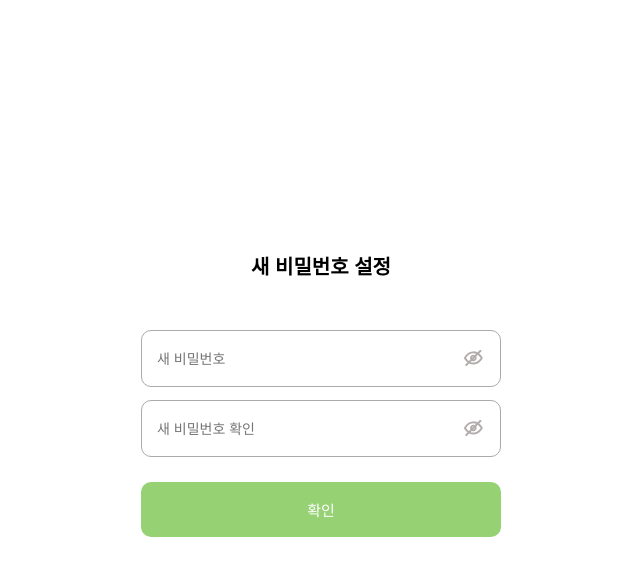
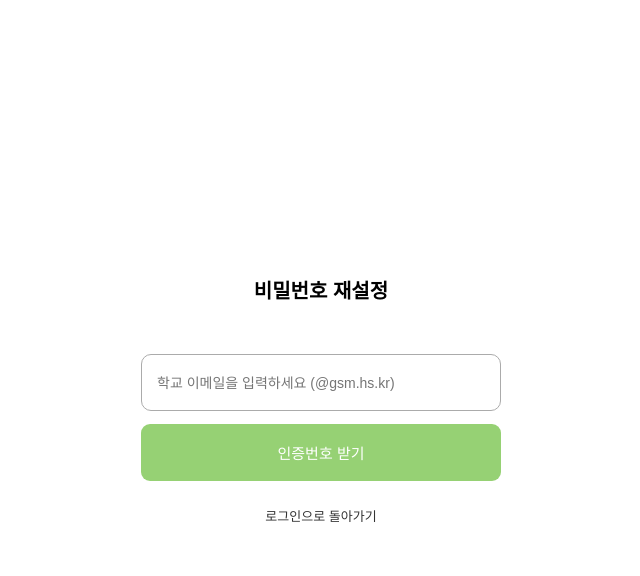
Before and after one commit to Code-Ideafev/GMT_front, a React (Vite) app: page / in a window 1280 px wide. Both pictures are taken after a click on the link "비밀번호 재설정". Shown: the top 576 px of the page, without its empty margins (319-959 px from the left). Built offline with nearby package versions, Linux system fonts and the light colour scheme.

Commit message:
feat: 도메인,인증번호 3분 제한 기능 추가

```diff
--- /dev/null
+++ b/src/pages/EmailStep.jsx
@@ -0,0 +1,13 @@
+export default function EmailStep({ email, setEmail, onNext }) {
+  return (
+    <form className="login-box" onSubmit={onNext}>
+      <input
+        type="email"
+        placeholder="학교 이메일을 입력하세요 (@gsm.hs.kr)"
+        value={email}
+        onChange={(e) => setEmail(e.target.value)}
+      />
+      <button type="submit">인증번호 받기</button>
+    </form>
+  );
+}
--- /dev/null
+++ b/src/pages/NewPasswordStep.jsx
@@ -0,0 +1,11 @@
+import PasswordField from '../components/PasswordField';
+
+export default function NewPasswordStep({ onFinish }) {
+  return (
+    <form className="login-box" onSubmit={(e) => e.preventDefault()}>
+      <PasswordField id="newPassword" placeholder="새 비밀번호" />
+      <PasswordField id="confirmNewPassword" placeholder="새 비밀번호 확인" />
+      <button onClick={onFinish}>변경 완료</button>
+    </form>
+  );
+}
--- /dev/null
+++ b/src/pages/ResetPassword.css
@@ -0,0 +1,52 @@
+/* 컨테이너 */
+#resetPasswordContainer {
+  width: 360px;
+  display: flex;
+  flex-direction: column;
+  align-items: center;
+}
+
+/* 안내 문구 */
+.info-text {
+  margin-bottom: 10px;
+  color: #666;
+  font-size: 14px;
+  text-align: left;
+  width: 100%;
+}
+
+/* 타이머가 들어있는 입력창 감싸기 */
+.input-wrapper {
+  position: relative;
+  width: 100%;
+}
+
+.timer {
+  position: absolute;
+  right: 15px;
+  top: 18px;
+  color: #ff4d4d;
+  font-weight: bold;
+  font-size: 14px;
+}
+
+/* 재전송 링크 */
+.resend-link {
+  margin-top: 15px;
+  font-size: 13px;
+  color: #888;
+  text-decoration: underline;
+  cursor: pointer;
+}
+
+/* 돌아가기 버튼 */
+.back-to-login {
+  margin-top: 25px;
+  font-size: 13px;
+  color: #333;
+  cursor: pointer;
+}
+
+.back-to-login:hover {
+  color: #96d174;
+}
--- a/src/pages/ResetPasswordForm.jsx
+++ b/src/pages/ResetPasswordForm.jsx
@@ -1,16 +1,53 @@
-import PasswordField from '../components/PasswordField';
+import { useState, useEffect } from 'react';
+import EmailStep from './EmailStep';
+import VerifyStep from './VerifyStep';
+import NewPasswordStep from './NewPasswordStep';
+import './ResetPassword.css'; // 전용 CSS 연결
 
 export default function ResetPasswordForm({ onBack }) {
+  const [step, setStep] = useState(1);
+  const [email, setEmail] = useState('');
+  const [authCode, setAuthCode] = useState('');
+  const [timeLeft, setTimeLeft] = useState(180);
+
+  useEffect(() => {
+    if (step === 2 && timeLeft > 0) {
+      const timer = setInterval(() => setTimeLeft((prev) => prev - 1), 1000);
+      return () => clearInterval(timer);
+    } else if (timeLeft === 0 && step === 2) {
+      alert("인증 시간이 만료되었습니다.");
+      setStep(1);
+    }
+  }, [step, timeLeft]);
+
+  const formatTime = (s) => `${Math.floor(s/60)}:${(s%60).toString().padStart(2, '0')}`;
+
+  const handleSendCode = (e) => {
+    e.preventDefault();
+    if (!/^[a-zA-Z0-9._%+-]+@gsm\.hs\.kr$/.test(email)) {
+      return alert("학교 공식 이메일(@gsm.hs.kr)만 사용 가능합니다.");
+    }
+    alert('인증번호 발송!');
+    setTimeLeft(180);
+    setStep(2);
+  };
+
   return (
-    // CSS의 #resetPasswordContainer 스타일 적용을 위해 감싸기
     <div id="resetPasswordContainer">
-      <form className="login-box" id="resetPasswordForm" onSubmit={(e) => e.preventDefault()}>
-        <div className="welcome-text">새 비밀번호 설정</div>
-        <PasswordField id="newPassword" placeholder="새 비밀번호" />
-        <PasswordField id="confirmNewPassword" placeholder="새 비밀번호 확인" />
-        <button onClick={onBack}>확인</button>
-        <div id="resetPasswordWarningArea"></div>
-      </form>
+      <div className="welcome-text">비밀번호 재설정</div>
+
+      {step === 1 && <EmailStep email={email} setEmail={setEmail} onNext={handleSendCode} />}
+      {step === 2 && (
+        <VerifyStep
+          authCode={authCode} setAuthCode={setAuthCode}
+          timeLeft={timeLeft} formatTime={formatTime}
+          onNext={(e) => { e.preventDefault(); setStep(3); }}
+          onResend={() => setTimeLeft(180)}
+        />
+      )}
+      {step === 3 && <NewPasswordStep onFinish={() => { alert('변경 완료!'); onBack(); }} />}
+
+      {step < 3 && <div className="back-to-login" onClick={onBack}>로그인으로 돌아가기</div>}
     </div>
   );
 }
--- /dev/null
+++ b/src/pages/VerifyStep.jsx
@@ -0,0 +1,18 @@
+export default function VerifyStep({ authCode, setAuthCode, timeLeft, formatTime, onNext, onResend }) {
+  return (
+    <form className="login-box" onSubmit={onNext}>
+      <div className="info-text">이메일로 전송된 번호를 입력해주세요.</div>
+      <div className="input-wrapper">
+        <input
+          type="text"
+          placeholder="인증번호 6자리"
+          value={authCode}
+          onChange={(e) => setAuthCode(e.target.value)}
+        />
+        <span className="timer">{formatTime(timeLeft)}</span>
+      </div>
+      <button type="submit">인증번호 확인</button>
+      <div className="resend-link" onClick={onResend}>인증번호 다시 받기</div>
+    </form>
+  );
+}
```
